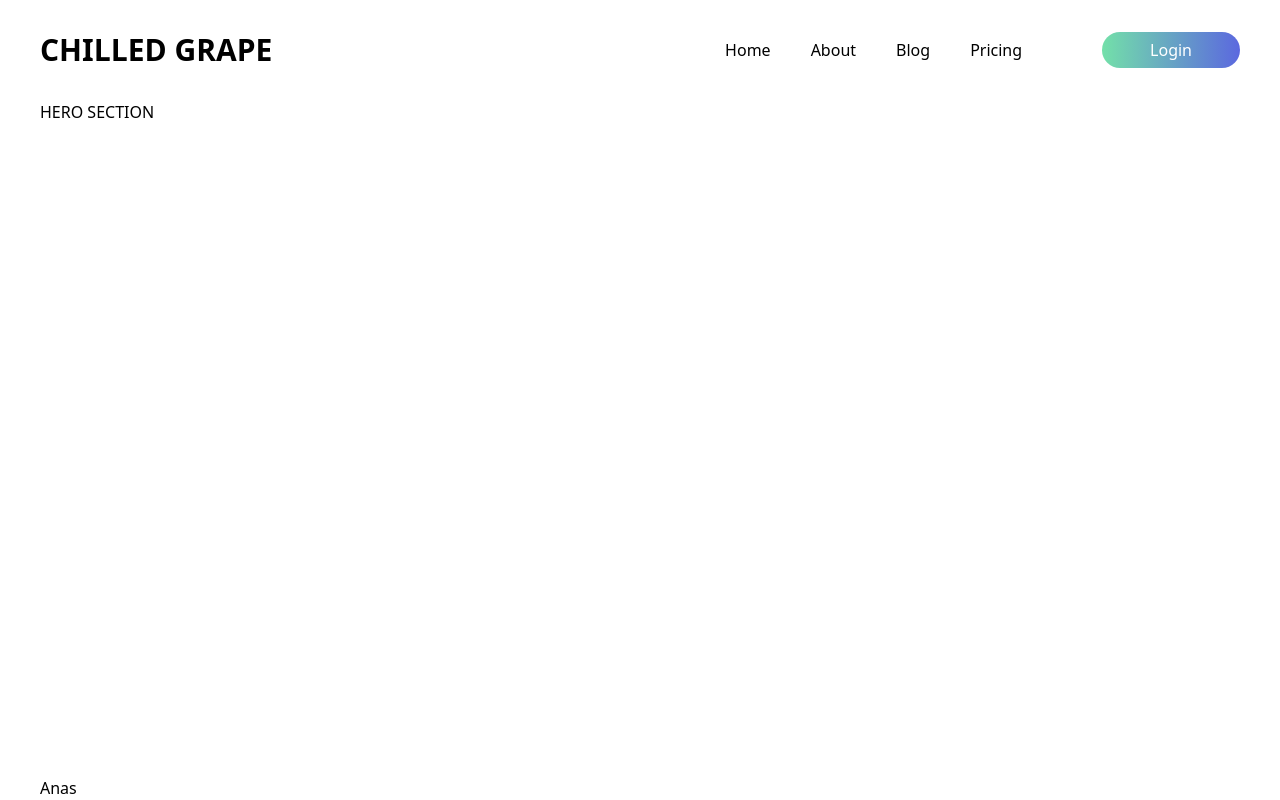
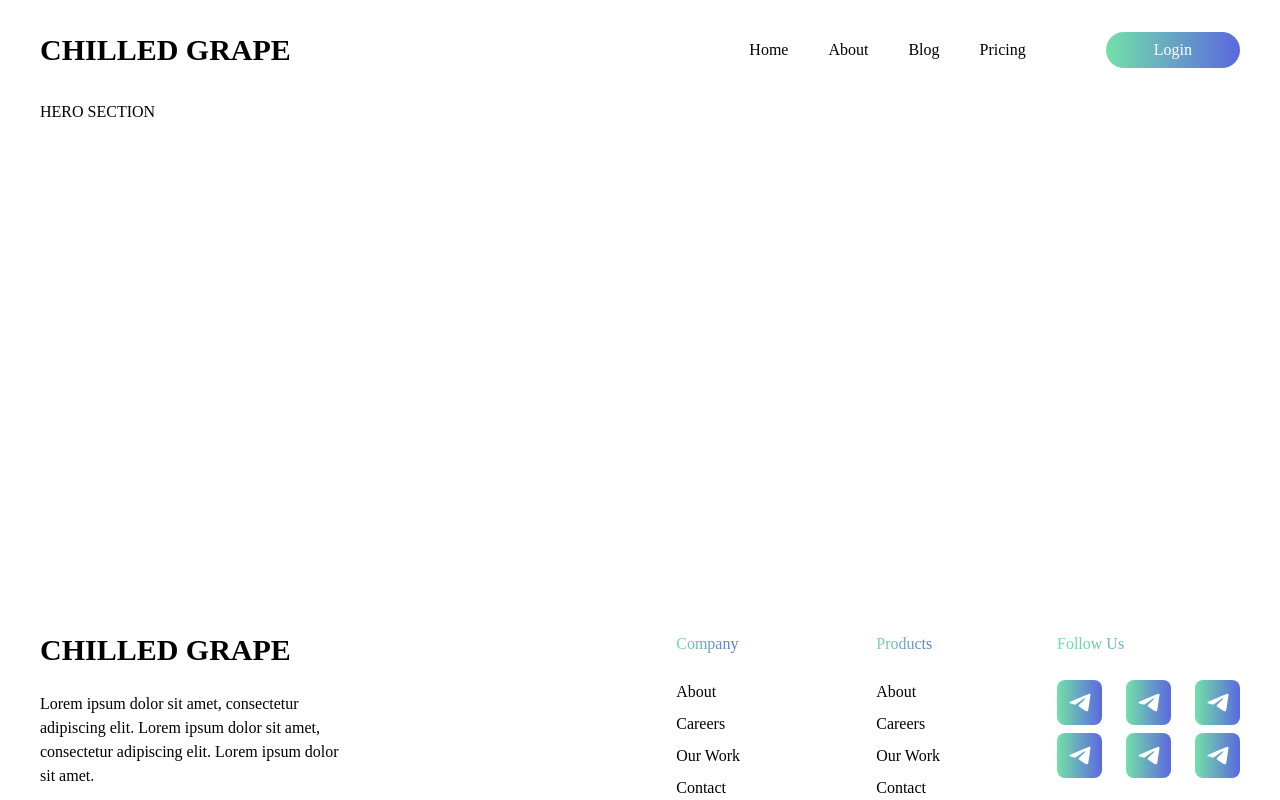
Before and after one commit to czxanas/Product-Listing-Design, a Nuxt app: page / in a window 1280 px wide. Built offline with nearby package versions, Linux system fonts and the light colour scheme.

Commit message:
Add Poppins fonts from Google using Nuxt Font's official module for using fonts

```diff
--- a/components/Atomic/Button.vue
+++ b/components/Atomic/Button.vue
@@ -11,7 +11,7 @@ const buttonSizes = ref<{}>({
 
 <template>
     <!-- Your template code here -->
-    <button type="button" class="button h-fit flex items-center rounded-[100px] justify-center cursor-pointer font-medium"
+    <button type="button" class="button h-fit flex items-center rounded-[100px] justify-center cursor-pointer font-medium bg-gradient-to-r from-gradient-start to-gradient-end text-white"
         :class="buttonSizes[props.size]">
         <span>{{ props.text }}</span>
     </button>
@@ -20,8 +20,4 @@ const buttonSizes = ref<{}>({
 
 <style scoped>
 /* Your styles here */
-.button {
-    background: linear-gradient(90deg, #73E0A9 0%, #5B68DF 100%);
-    color: #fff;
-}
 </style>
--- a/components/Footer.vue
+++ b/components/Footer.vue
@@ -7,7 +7,82 @@
     <!-- Your template code here -->
     <footer class="relative">
         <Container>
-            Anas
+            <div class="grid grid-cols-12">
+                <div class="col-span-5 ">
+                    <div class="flex flex-col gap-6">
+                        <h3 class="text-3xl font-semibold text-black">CHILLED GRAPE</h3>
+
+                        <p class="w-full max-w-[300px]">Lorem ipsum dolor sit amet, consectetur adipiscing elit. Lorem
+                            ipsum dolor sit amet, consectetur adipiscing elit. Lorem ipsum dolor sit amet.</p>
+                    </div>
+                </div>
+
+                <div class="col-span-2 ">
+                    <div class="flex flex-col gap-6 w-fit ms-auto">
+                        <h4 class="text-transparent bg-gradient-to-r from-gradient-start to-gradient-end bg-clip-text">
+                            Company</h4>
+
+                        <ul class="flex flex-col gap-2">
+                            <li>About</li>
+                            <li>Careers</li>
+                            <li>Our Work</li>
+                            <li>Contact</li>
+                        </ul>
+                    </div>
+                </div>
+
+                <div class="col-span-2 ">
+                    <div class="flex flex-col gap-6 w-fit ms-auto">
+                        <h4 class="text-transparent bg-gradient-to-r from-gradient-start to-gradient-end bg-clip-text">
+                            Products</h4>
+
+                        <ul class="flex flex-col gap-2">
+                            <li>About</li>
+                            <li>Careers</li>
+                            <li>Our Work</li>
+                            <li>Contact</li>
+                        </ul>
+                    </div>
+                </div>
+
+                <div class="col-span-3 ">
+                    <div class="flex flex-col gap-6 w-fit ms-auto">
+                        <h4 class="text-transparent bg-gradient-to-r from-gradient-start to-gradient-end bg-clip-text">
+                            Follow Us</h4>
+
+                        <div class="flex flex-col gap-2">
+                            <div class="flex gap-6">
+                                <div
+                                    class="bg-gradient-to-r from-gradient-start to-gradient-end text-white w-[45px] aspect-square rounded-lg flex items-center overflow-hidden justify-center">
+                                    <NuxtImg width="22" height="19" src="/svg/telegram.svg" />
+                                </div>
+                                <div
+                                    class="bg-gradient-to-r from-gradient-start to-gradient-end text-white w-[45px] aspect-square rounded-lg flex items-center overflow-hidden justify-center">
+                                    <NuxtImg width="22" height="19" src="/svg/telegram.svg" />
+                                </div>
+                                <div
+                                    class="bg-gradient-to-r from-gradient-start to-gradient-end text-white w-[45px] aspect-square rounded-lg flex items-center overflow-hidden justify-center">
+                                    <NuxtImg width="22" height="19" src="/svg/telegram.svg" />
+                                </div>
+                            </div>
+                            <div class="flex gap-6">
+                                <div
+                                    class="bg-gradient-to-r from-gradient-start to-gradient-end text-white w-[45px] aspect-square rounded-lg flex items-center overflow-hidden justify-center">
+                                    <NuxtImg width="22" height="19" src="/svg/telegram.svg" />
+                                </div>
+                                <div
+                                    class="bg-gradient-to-r from-gradient-start to-gradient-end text-white w-[45px] aspect-square rounded-lg flex items-center overflow-hidden justify-center">
+                                    <NuxtImg width="22" height="19" src="/svg/telegram.svg" />
+                                </div>
+                                <div
+                                    class="bg-gradient-to-r from-gradient-start to-gradient-end text-white w-[45px] aspect-square rounded-lg flex items-center overflow-hidden justify-center">
+                                    <NuxtImg width="22" height="19" src="/svg/telegram.svg" />
+                                </div>
+                            </div>
+                        </div>
+                    </div>
+                </div>
+            </div>
         </Container>
     </footer>
 </template>
--- a/layouts/default.vue
+++ b/layouts/default.vue
@@ -19,4 +19,7 @@
 
 <style>
 /* Your styles here */
+* {
+    font-family: Poppins;
+}
 </style>
--- a/nuxt.config.ts
+++ b/nuxt.config.ts
@@ -2,8 +2,7 @@
 export default defineNuxtConfig({
   compatibilityDate: '2024-04-03',
   devtools: { enabled: true },
-  modules: [// '@nuxtjs/tailwindcss',
-  '@vueuse/nuxt', '@nuxtjs/tailwindcss'],
+  modules: ['@vueuse/nuxt', '@nuxtjs/tailwindcss', '@nuxt/image', '@nuxt/fonts'],
   app: {
     head: {
       htmlAttrs: {
--- a/package.json
+++ b/package.json
@@ -10,6 +10,7 @@
     "postinstall": "nuxt prepare"
   },
   "dependencies": {
+    "@nuxt/fonts": "^0.10.0",
     "@vueuse/core": "^11.1.0",
     "@vueuse/nuxt": "^11.1.0",
     "gsap": "^3.12.5",
@@ -18,6 +19,7 @@
     "vue-router": "latest"
   },
   "devDependencies": {
+    "@nuxt/image": "^1.8.1",
     "@nuxtjs/tailwindcss": "^6.12.2"
   }
 }
--- a/tailwind.config.ts
+++ b/tailwind.config.ts
@@ -1,6 +1,12 @@
 /** @type {import('tailwindcss').Config} */
 module.exports = {
     theme: {
+        extend: {
+            colors: {
+                'gradient-start': '#73E0A9', // your gradient start color
+                'gradient-end': '#5B68DF',   // your gradient end color
+            },
+        },
         screens: {
             'sm': '640px',
             // => @media (min-width: 640px) { ... }
```
Also changed, not shown: public/svg/telegram.svg (added), 1 other file (tests, documents, lock files or other folders).
